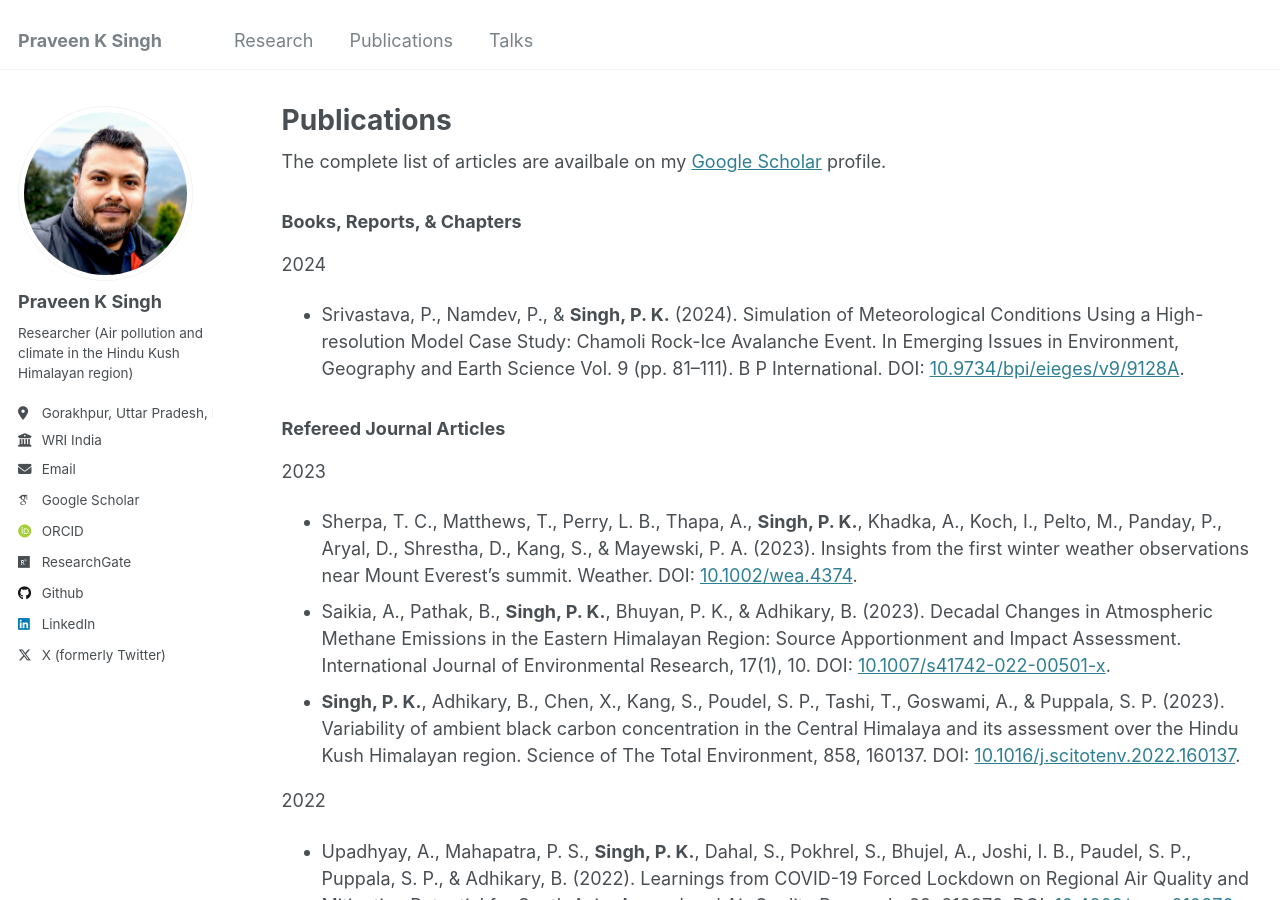
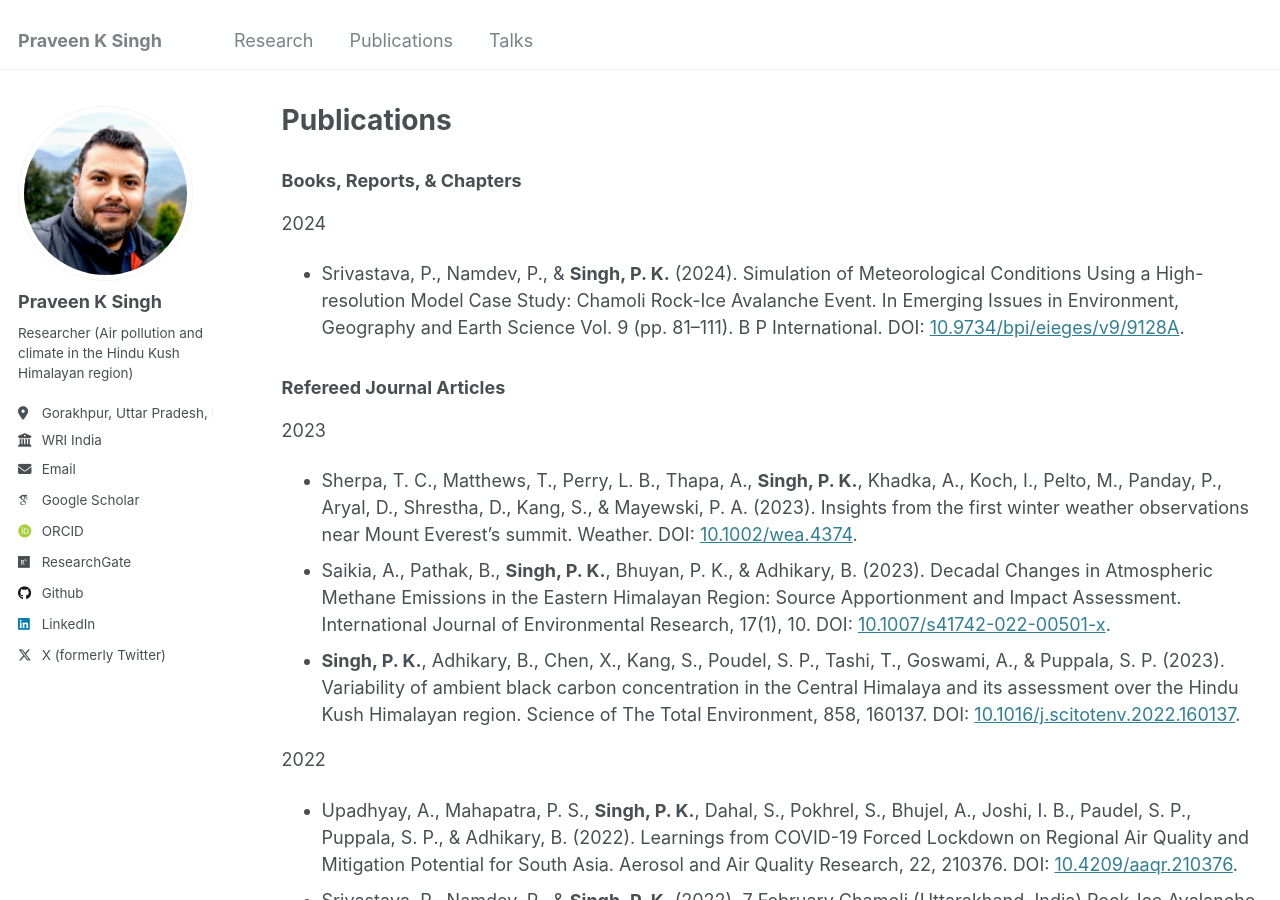
Before and after one commit to singhpraveenk/praveenksingh.github.io, a Jekyll site: the page built from _pages/publications.md, in a window 1280 px wide and 900 px high. Built offline with Jekyll 4.4.1, drawn with Linux system fonts in a browser that asks for light colours; some web fonts are replaced.

Commit message:
Update publications.md

```diff
--- a/_pages/publications.md
+++ b/_pages/publications.md
@@ -5,7 +5,6 @@ permalink: /publications/
 author_profile: true
 ---
 
-<div class="wordwrap">The complete list of articles are availbale on my <a href="{{site.author.googlescholar}}" target="_blank">Google Scholar</a> profile.</div>
 
 <h3>Books, Reports, & Chapters</h3>
 
```
